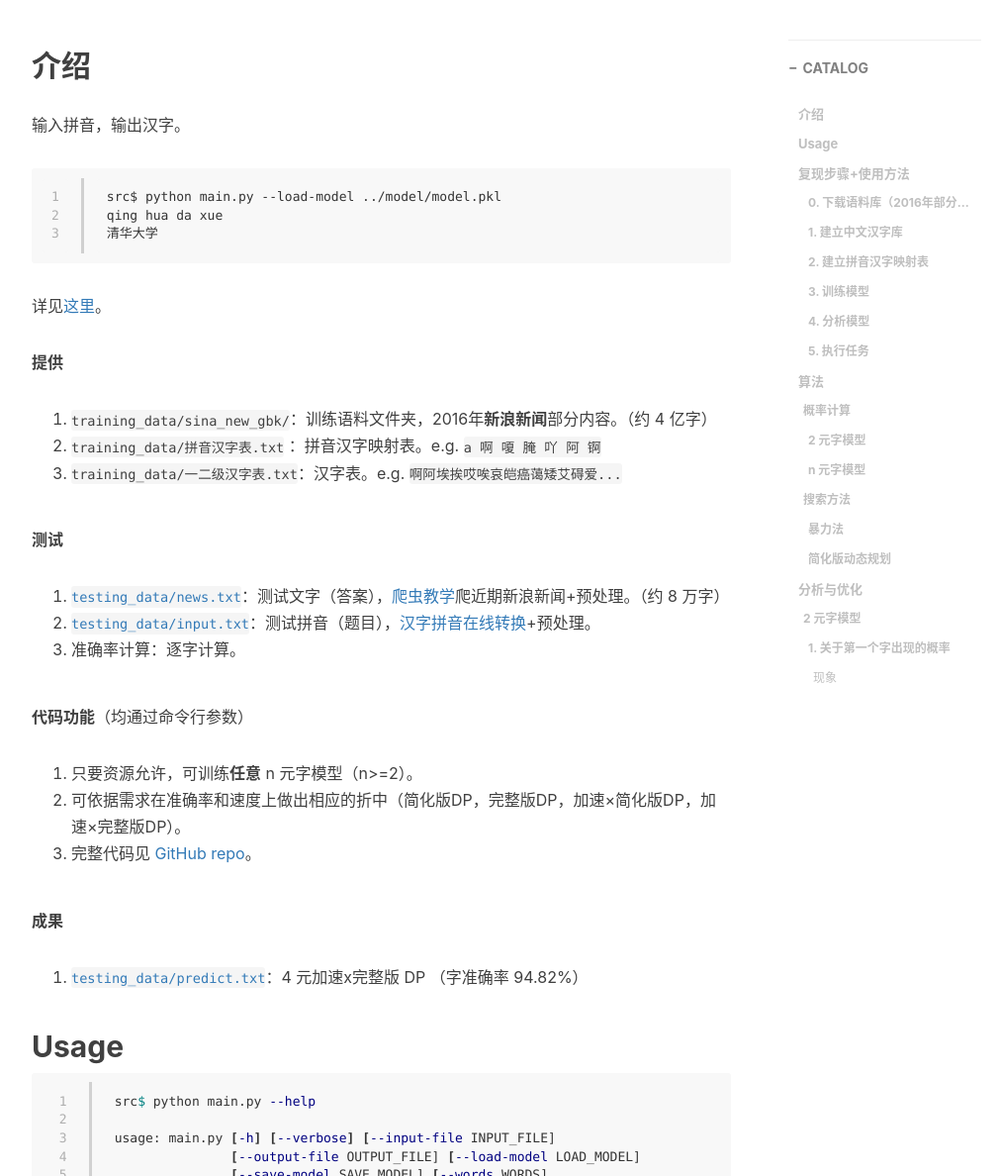
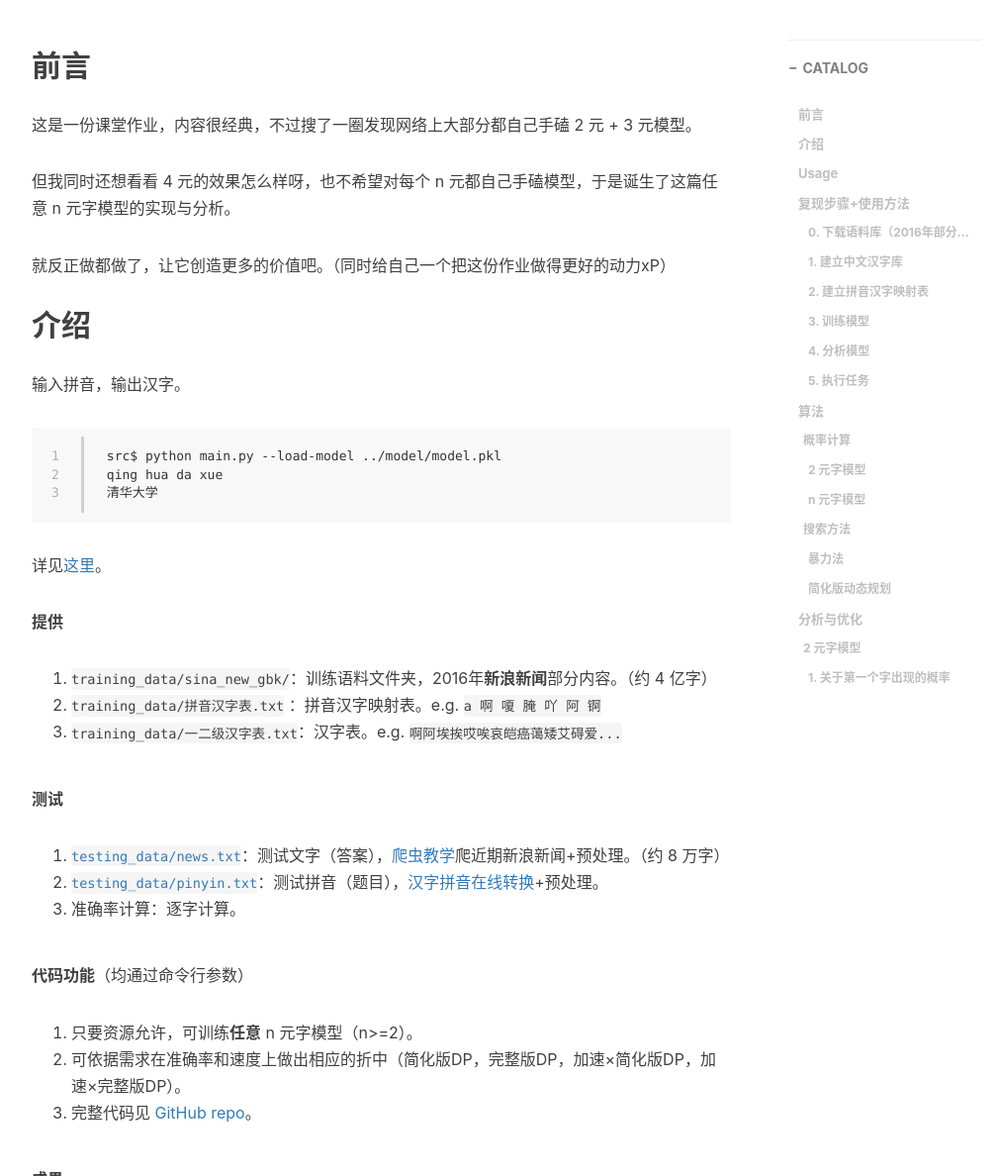
Before and after one commit to siahuat0727/siahuat0727.github.io, a Jekyll site: the page built from _posts/2019-11-01-pinyin-input-method.markdown, in a window 1280 px wide and 1400 px high, scrolled down 305 px. Shown: the part 212-1400 px from the top of the window at 99% size, without its empty margins (233-1243 px from the left). Built offline with Jekyll 4.4.1, drawn with Linux system fonts in a browser that asks for light colours; nearby versions of some CDN libraries; library files that are not in the unit come from our copies; formulas are drawn with MathJax 3; comment, search, counter and statistics services are not loaded.

Commit message:
Update pinyin

```diff
--- a/_posts/2019-11-01-pinyin-input-method.markdown
+++ b/_posts/2019-11-01-pinyin-input-method.markdown
@@ -7,6 +7,14 @@ tags:
     - 拼音输入法
     - n元字模型
 ---
+
+## 前言
+
+这是一份课堂作业，内容很经典，不过搜了一圈发现网络上大部分都自己手磕 2 元 + 3 元模型。
+
+但我同时还想看看 4 元的效果怎么样呀，也不希望对每个 n 元都自己手磕模型，于是诞生了这篇任意 n 元字模型的实现与分析。
+
+就反正做都做了，让它创造更多的价值吧。（同时给自己一个把这份作业做得更好的动力xP）
 
 ## 介绍
 
@@ -25,7 +33,7 @@ qing hua da xue
 
 **测试**
 1. [`testing_data/news.txt`](https://github.com/siahuat0727/PinYin/blob/master/testing_data/news.txt)：测试文字（答案），[爬虫教学](https://blog.csdn.net/qq_33722172/article/details/82469050)爬近期新浪新闻+预处理。（约 8 万字）
-2. [`testing_data/input.txt`](https://github.com/siahuat0727/PinYin/blob/master/testing_data/input.txt)：测试拼音（题目），[汉字拼音在线转换](https://www.qqxiuzi.cn/zh/pinyin/)+预处理。
+2. [`testing_data/pinyin.txt`](https://github.com/siahuat0727/PinYin/blob/master/testing_data/pinyin.txt)：测试拼音（题目），[汉字拼音在线转换](https://www.qqxiuzi.cn/zh/pinyin/)+预处理。
 3. 准确率计算：逐字计算。
 
 
```
